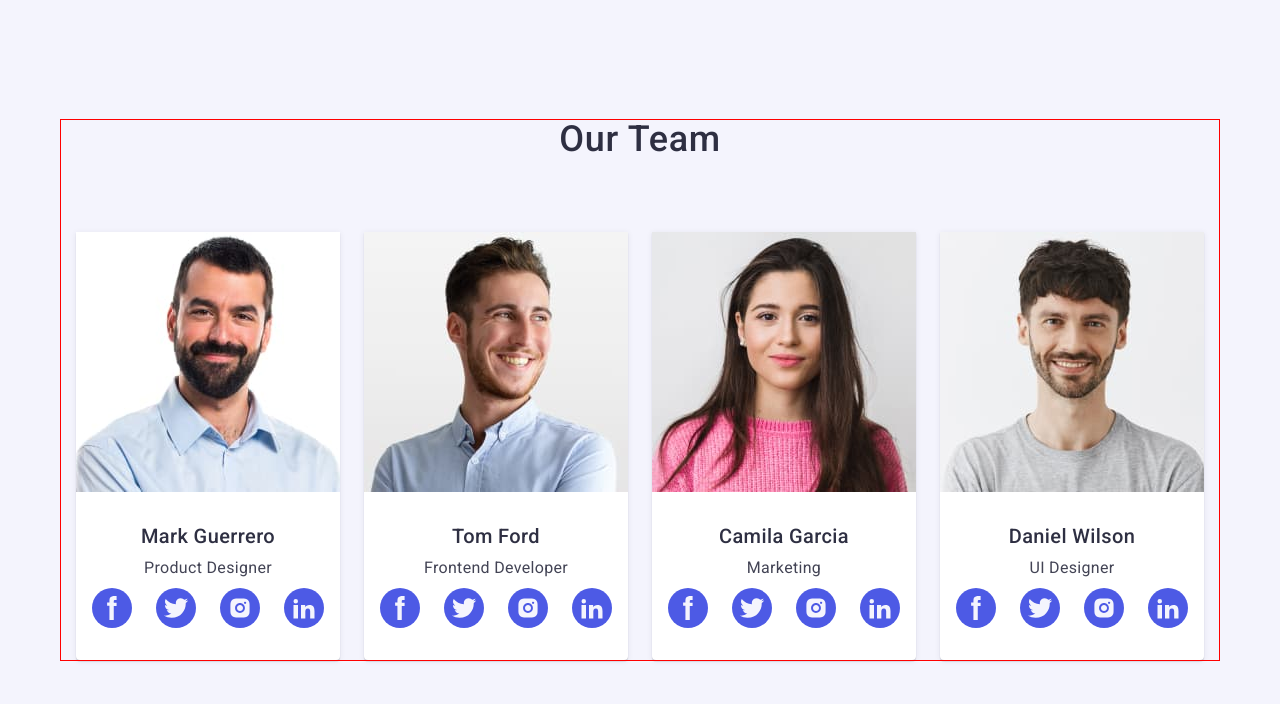
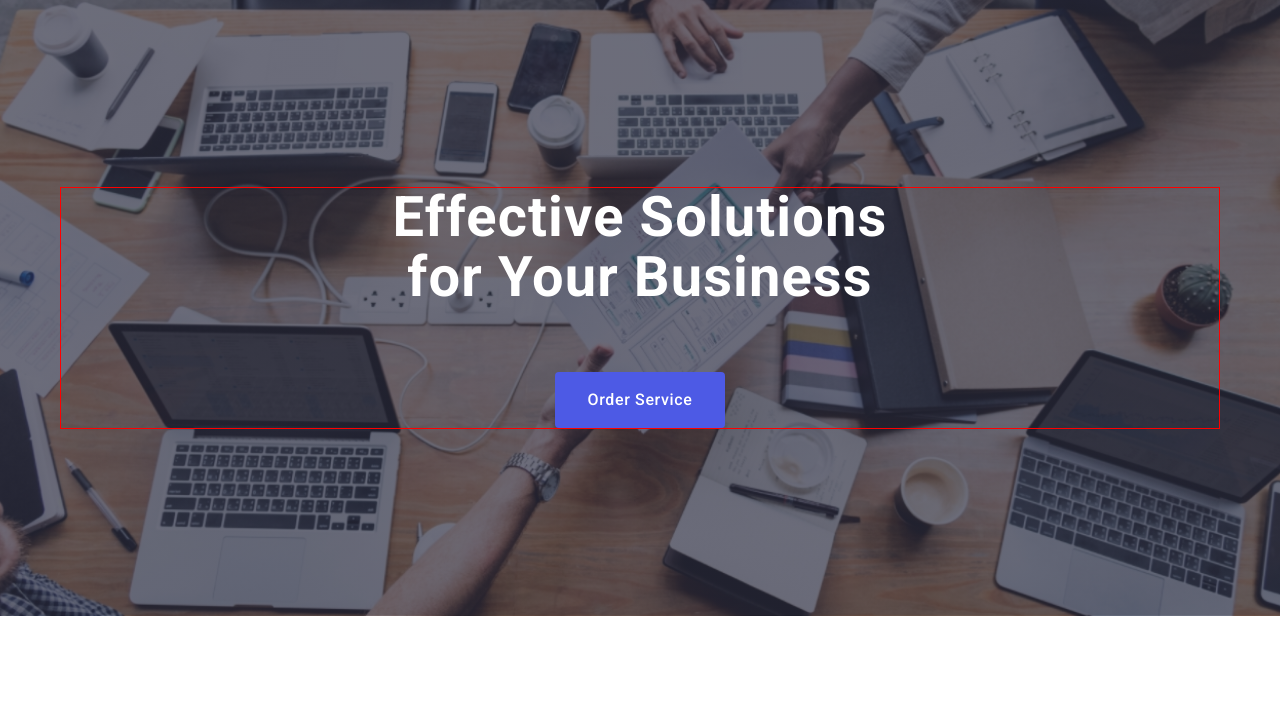
Before and after one commit to AndyGrigs/goit-markup-hw-06, a website built with Vite: page index.html in a window 1280 px wide. Built offline with nearby package versions, Linux system fonts and the light colour scheme.

Commit message:
hero section

```diff
--- a/css/styles.css
+++ b/css/styles.css
@@ -217,7 +217,7 @@ a {
 
 /* #region Hero */
 .hero {
-  padding: 188px 0;
+  padding: 72px 0 72px 0;
   background-color: var(--secondary-text-color);
   background-image: linear-gradient(
       rgba(46, 47, 66, 0.7),
@@ -225,23 +225,26 @@ a {
     ),
     url(../images/people-office.jpg);
   background-repeat: no-repeat;
-  background-position: center;
+  background-position: center center;
   background-size: cover;
   margin: 0 auto;
 }
 
 .hero-title {
+  width: 200px;
   color: var(--white-text-color);
-  font-size: 56px;
-  font-weight: 700;
+  font-size: 36px;
+
+  font-weight: 500;
   line-height: 1.07;
   letter-spacing: 0.02em;
   text-align: center;
   max-width: 496px;
-  margin: 0 auto 48px auto;
+  margin: 0 auto 72px auto;
 }
 
 .hero-button {
+  padding: 16px 32px;
   font-family: inherit;
   line-height: 1.5;
   letter-spacing: 0.04em;
@@ -263,6 +266,35 @@ a {
 .hero-button:focus {
   background-color: #404bbf;
 }
+
+@media screen and (min-width: 768px) {
+  .hero {
+    padding: 112px 0 112px 0;
+  }
+
+  .hero-title {
+    width: 496px;
+    font-size: 56px;
+    font-weight: 500;
+    line-height: 1.07;
+    letter-spacing: 0.02em;
+    margin-bottom: 36px;
+  }
+}
+
+@media screen and (min-width: 1158px) {
+  .hero {
+    padding: 188px 0;
+  }
+  .hero-title {
+    width: 496px;
+    font-size: 56px;
+    font-weight: 700;
+    margin: 0 auto 48px auto;
+    margin-bottom: 64px;
+  }
+}
+
 /* #endregion */
 
 /* #region Services */
@@ -366,7 +398,7 @@ a {
 
 /* #endregion */
 
-
+/* #region Team */
 .team {
   background-color: var(--cloud-color);
   padding: 120px 0;
@@ -385,8 +417,9 @@ a {
 
 .team-list {
   display: flex;
-  flex-wrap: wrap; /* Enables wrapping */
-  gap: 24px; /* Adds space between rows and columns */
+  justify-content: center;
+  flex-wrap: wrap;
+  gap: 24px;
 }
 
 .team-member {
@@ -395,6 +428,8 @@ a {
   text-align: center;
   box-shadow: 0px 1px 6px rgba(46, 47, 66, 0.08),
     0px 1px 1px rgba(46, 47, 66, 0.16), 0px 2px 1px rgba(46, 47, 66, 0.08);
+  height: calc(100% - 20px); /* Makes card heights dynamic */
+  overflow: hidden; /* Ensures no content spills out */
 }
 
 .team-member-info {
@@ -451,14 +486,15 @@ a {
 
 @media screen and (min-width: 768px) {
   .team-list {
-    row-gap: 24px;
+    row-gap: 64px;
   }
 
   .team-member {
-    flex-basis: calc((100% - 24px) / 2); /* 2 items per row */
+    flex-basis: calc((100% - 24px) / 2);
   }
-  .team-member > img{
-    object-fit: fill;
+  .team-photo {
+    width: 100%;
+    height: 100%;
   }
 }
 
@@ -468,7 +504,7 @@ a {
   }
 }
 
-
+/* #endregion */
 
 /* #region Portfolio */
 .portfolio {
--- a/index.html
+++ b/index.html
@@ -62,7 +62,7 @@
     <!-- Main Content -->
     <main>
       <!-- Hero Section -->
-      <section class="hero hide">
+      <section class="hero ">
         <div class="hero-container container">
           <h1 class="hero-title">Effective Solutions for Your Business</h1>
           <button type="button" class="hero-button">Order Service</button>
@@ -125,7 +125,7 @@
         </div>
       </section>
       <!-- Team Section -->
-      <section class="team">
+      <section class="team hide">
         <div class="team-container container">
           <h2 class="team-title">Our Team</h2>
           <ul class="team-list">
```
